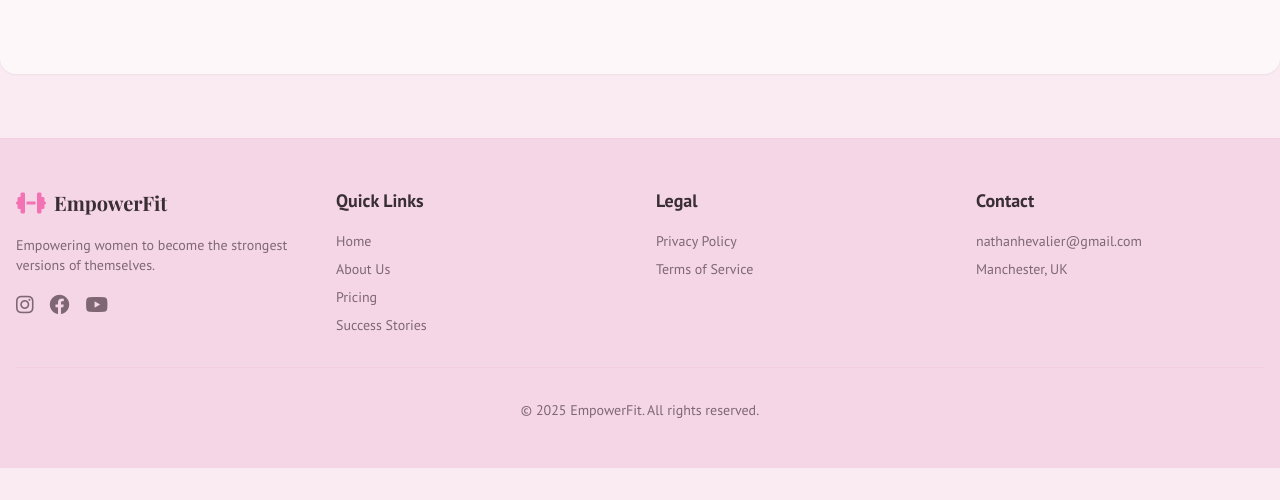
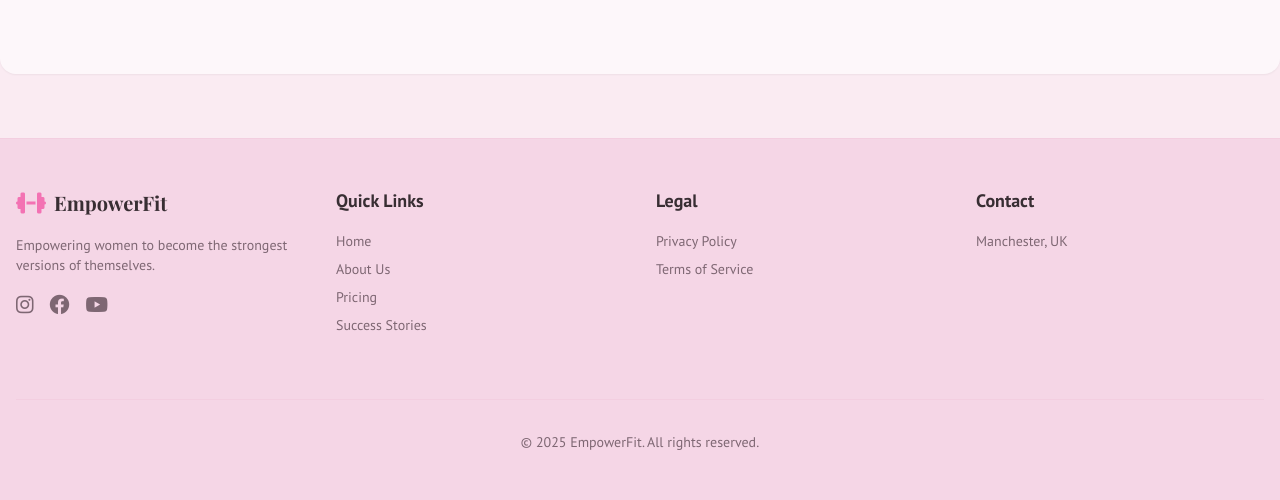
Before and after one commit to mounirbeni/EmpowerFit, a plain HTML site: page index.html in a window 1280 px wide. Shown: the part 3235-3735 px from the top of the page. Before the commit the page ends 3703 px from the top, so only its background shows below. Drawn offline with nearby package versions, Linux system fonts and the light colour scheme.

Commit message:
Update index.html

```diff
--- a/index.html
+++ b/index.html
@@ -1332,8 +1332,8 @@
                                 <i class="fas fa-envelope text-primary text-2xl mr-4 mt-1"></i>
                                 <div>
                                     <h3 class="font-semibold text-lg">Email</h3>
-                                    <a href="mailto: nathanhevalier@gmail.com"
-                                        class="text-muted-foreground hover:text-primary">nathanhevalier@gmail.com</a>
+                                    <a href="mailto:empowerfitwork@gmail.com"
+                                        class="text-muted-foreground hover:text-primary"empowerfitwork@gmail.com</a>
                                 </div>
                             </div>
                             <div class="flex items-start">
@@ -1513,8 +1513,8 @@
                 <div>
                     <h4 class="font-semibold text-lg mb-4">Contact</h4>
                     <ul class="space-y-2 text-sm">
-                        <li><a href="mailto: nathanhevalier@gmail.com"
-                                class="text-muted-foreground hover:text-primary">nathanhevalier@gmail.com</a></li>
+                        <li><a href="mailto: empowerfitwork@gmail.com"
+                                class="text-muted-foreground hover:text-primary"empowerfitwork@gmail.com</a></li>
                         <li>
                             <p class="text-muted-foreground">Manchester,
                                 UK</p>
```
